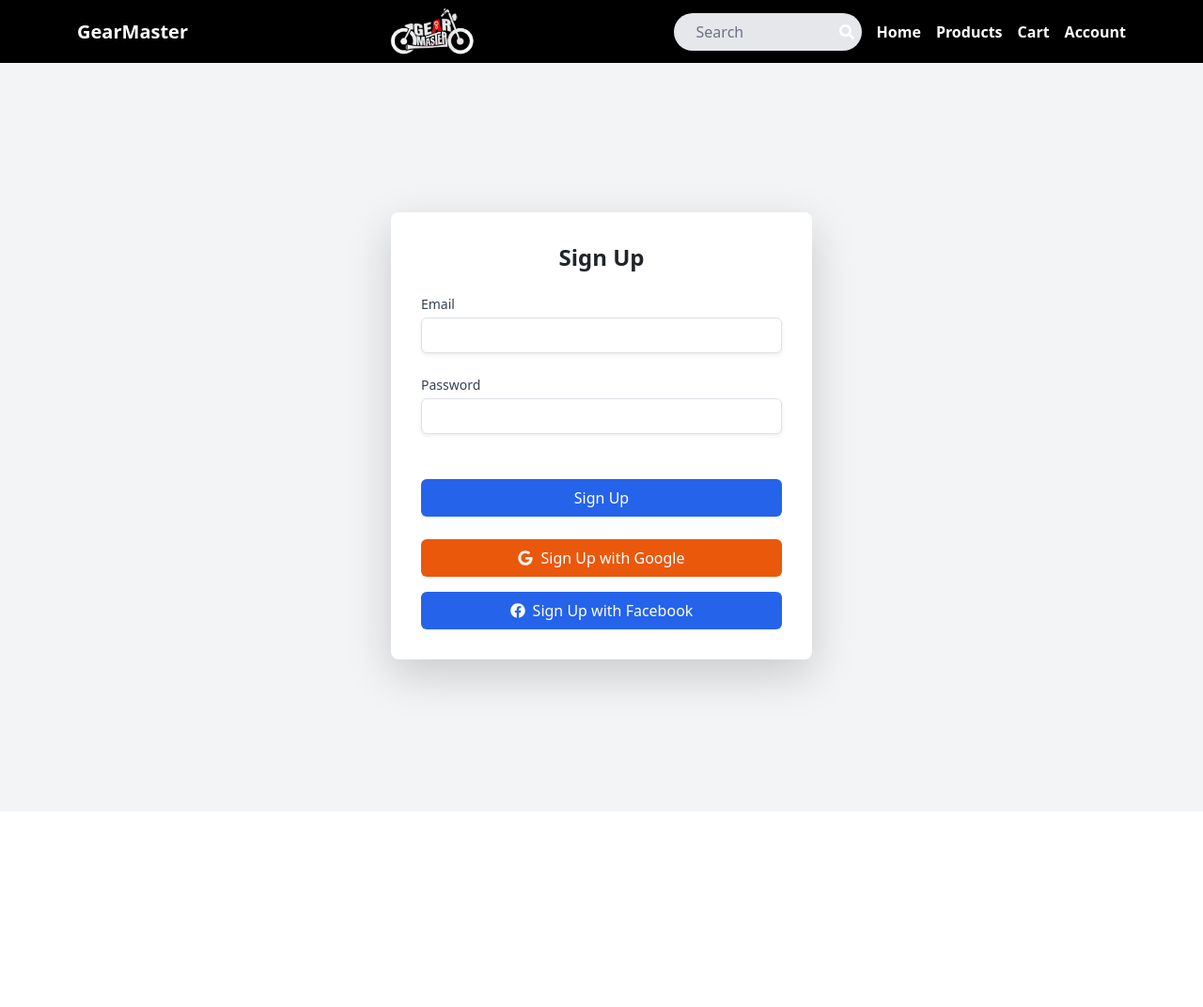
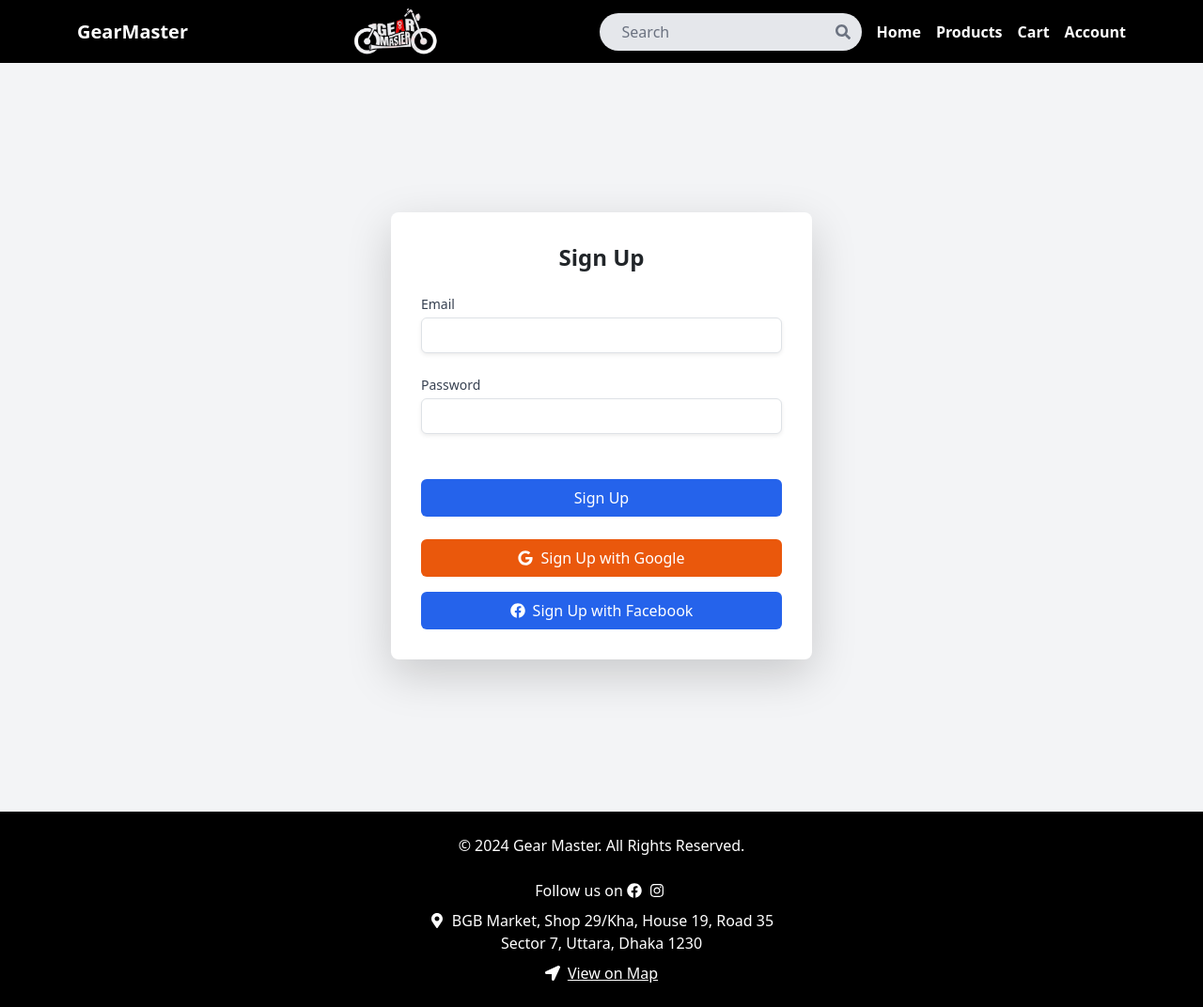
Before and after one commit to saajiidi/gm-store, a React (Create React App) app: page /signup in a window 1280 px wide. Shown: the whole page at 94% size. Before the commit the page ends 864 px from the top, so only its background shows below. Built offline with nearby package versions, Linux system fonts and the light colour scheme.

Commit message:
search button updated

```diff
--- a/src/assets/css/Navbar.css
+++ b/src/assets/css/Navbar.css
@@ -56,3 +56,19 @@
 }
 
 /* Additional styles for responsive design */
+@media (max-width: 768px) {
+  .search-container.active .search-input {
+    width: 100%;
+  }
+  .search-input {
+    width: 0;
+    transition: width 0.3s ease;
+  }
+  .search-container.active .search-input {
+    width: calc(100% - 2.5rem);
+  }
+  .search-container .search-button {
+    position: relative;
+    right: auto;
+  }
+}
--- a/src/components/Layout/Footer.tsx
+++ b/src/components/Layout/Footer.tsx
@@ -1,196 +1,64 @@
-import React, { useState, useEffect } from "react";
-import { Link } from "react-router-dom";
-import { FaSearch } from "react-icons/fa";
-import logo from "../../assets/img/logo.png";
-import "../../assets/css/Navbar.css"; // Create and import this CSS file for animations
+import React from "react";
+import {
+  FaFacebook,
+  FaInstagram,
+  FaMapMarkerAlt,
+  FaLocationArrow,
+} from "react-icons/fa";
 
-const navItems = [
-  { name: "Home", path: "/" },
-  { name: "Products", path: "/products" },
-  { name: "Cart", path: "/cart" },
+const socialMediaLinks = [
+  {
+    name: "Facebook",
+    icon: <FaFacebook />,
+    url: "https://www.facebook.com/profile.php?id=61558077623189",
+  },
+  {
+    name: "Instagram",
+    icon: <FaInstagram />,
+    url: "https://www.instagram.com",
+  },
 ];
 
-const accountItems = [
-  { name: "Login", path: "/login" },
-  { name: "Sign Up", path: "/signup" },
-];
-
-const Navbar: React.FC = () => {
-  const [isMobileMenuOpen, setIsMobileMenuOpen] = useState(false);
-  const [isDropdownOpen, setIsDropdownOpen] = useState(false);
-  const [isSearchOpen, setIsSearchOpen] = useState(false);
-  const [searchQuery, setSearchQuery] = useState("");
-
-  const toggleMobileMenu = () => {
-    setIsMobileMenuOpen(!isMobileMenuOpen);
-  };
-
-  const toggleDropdown = () => {
-    setIsDropdownOpen(!isDropdownOpen);
-  };
-
-  const closeMobileMenu = () => {
-    setIsMobileMenuOpen(false);
-  };
-
-  const handleAccountItemClick = () => {
-    setIsMobileMenuOpen(false);
-  };
-
-  const toggleSearch = () => {
-    setIsSearchOpen(!isSearchOpen);
-  };
-
-  const handleSearchChange = (e: React.ChangeEvent<HTMLInputElement>) => {
-    setSearchQuery(e.target.value);
-  };
-
+const Footer: React.FC = () => {
   return (
-    <nav className="bg-black text-white p-2 fixed w-full z-10 top-0">
-      <div className="container mx-auto flex justify-between items-center">
-        <div className="text-xl font-bold flex items-center">
-          <Link
-            to="/"
-            className="text-white no-underline hover:no-underline flex"
-            onClick={closeMobileMenu}
-          >
-            {Array.from("Gear Master").map((letter, index) => (
-              <span key={index} className="gear-master-letter">
-                {letter}
-              </span>
+    <footer className="bg-black text-white text-center py-4 mt-auto">
+      <div className="container mx-auto px-4">
+        <p>&copy; 2024 Gear Master. All Rights Reserved.</p>
+        <div className="mt-4">
+          <div className="flex justify-center items-center space-x-4 mb-2">
+            <span>Follow us on </span>
+            {socialMediaLinks.map((link, index) => (
+              <a
+                key={index}
+                className="text-white hover:text-gray-300 mx-1"
+                href={link.url}
+                target="_blank"
+                rel="noopener noreferrer"
+              >
+                {link.icon}
+              </a>
             ))}
-          </Link>
-        </div>
-
-        <div className="">
-          <img src={logo} alt="Gear Master Logo" width="150" height="150" />
-        </div>
-
-        <div className="hidden md:flex items-center space-x-4">
-          <div className="relative">
-            <div className={`search-container ${isSearchOpen ? "active" : ""}`}>
-              <input
-                type="text"
-                placeholder="Search"
-                value={searchQuery}
-                onChange={handleSearchChange}
-                className="search-input rounded-full px-4 py-2 bg-gray-200 text-black placeholder-gray-500"
-              />
-              <button
-                type="button"
-                onClick={toggleSearch}
-                className="search-button"
-              >
-                <FaSearch className="search-icon" />
-              </button>
-            </div>
           </div>
-
-          {navItems.map((item) => (
-            <Link
-              key={item.name}
-              to={item.path}
-              className="font-bold text-white hover:text-gray-300 no-underline"
-              onClick={closeMobileMenu}
+          <div className="flex justify-center items-center space-x-2 mt-2">
+            <FaMapMarkerAlt />
+            <span>BGB Market, Shop 29/Kha, House 19, Road 35</span>
+          </div>
+          <span>Sector 7, Uttara, Dhaka 1230</span>
+          <div className="flex justify-center items-center space-x-2 mt-2">
+            <a
+              className="text-white hover:text-gray-300 flex items-center space-x-2"
+              href="https://www.google.com/maps/place/23.87262756989467,90.40014224456021"
+              target="_blank"
+              rel="noopener noreferrer"
             >
-              {item.name}
-            </Link>
-          ))}
-          <div className="relative">
-            <button
-              onClick={toggleDropdown}
-              className="font-bold text-white hover:text-gray-300"
-            >
-              Account
-            </button>
-            {isDropdownOpen && (
-              <div className="absolute right-0 mt-2 w-48 bg-black border border-gray-700 rounded-md shadow-lg z-20">
-                {accountItems.map((item) => (
-                  <Link
-                    key={item.name}
-                    to={item.path}
-                    className="block px-4 py-2 text-white hover:bg-gray-700 no-underline"
-                    onClick={() => {
-                      handleAccountItemClick();
-                      setIsDropdownOpen(false);
-                    }}
-                  >
-                    {item.name}
-                  </Link>
-                ))}
-              </div>
-            )}
+              <FaLocationArrow />
+              <span>View on Map</span>
+            </a>
           </div>
         </div>
-
-        <div className="md:hidden flex items-center">
-          {isSearchOpen ? (
-            <div className="relative flex-grow">
-              <input
-                type="text"
-                placeholder="Search"
-                value={searchQuery}
-                onChange={handleSearchChange}
-                className="search-input rounded-full px-4 py-2 bg-gray-200 text-black placeholder-gray-500 w-full"
-              />
-              <button
-                type="button"
-                onClick={toggleSearch}
-                className="search-button absolute top-1/2 right-3 transform -translate-y-1/2"
-              >
-                <FaSearch className="search-icon" />
-              </button>
-            </div>
-          ) : (
-            <>
-              <button onClick={toggleSearch} className="text-xl">
-                <FaSearch />
-              </button>
-              <button onClick={toggleMobileMenu} className="text-xl ml-4">
-                ☰
-              </button>
-            </>
-          )}
-        </div>
       </div>
-      {isMobileMenuOpen && (
-        <div className="md:hidden bg-black text-white flex flex-col items-center space-y-2 mt-2">
-          {navItems.map((item) => (
-            <Link
-              key={item.name}
-              to={item.path}
-              className="font-bold text-white hover:text-gray-300 no-underline"
-              onClick={closeMobileMenu}
-            >
-              {item.name}
-            </Link>
-          ))}
-          <div className="font-bold text-white">
-            <button onClick={toggleDropdown} className="hover:text-gray-300">
-              Account
-            </button>
-            {isDropdownOpen && (
-              <div className="bg-black border border-gray-700 rounded-md shadow-lg mt-2 w-full">
-                {accountItems.map((item) => (
-                  <Link
-                    key={item.name}
-                    to={item.path}
-                    className="block px-4 py-2 text-white hover:bg-gray-700 no-underline"
-                    onClick={() => {
-                      handleAccountItemClick();
-                      setIsDropdownOpen(false);
-                    }}
-                  >
-                    {item.name}
-                  </Link>
-                ))}
-              </div>
-            )}
-          </div>
-        </div>
-      )}
-    </nav>
+    </footer>
   );
 };
 
-export default Navbar;
+export default Footer;
```
